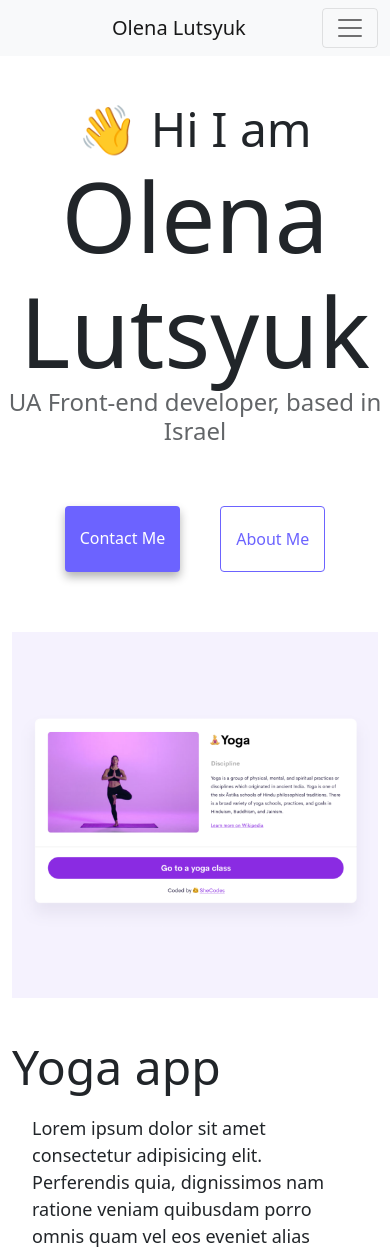
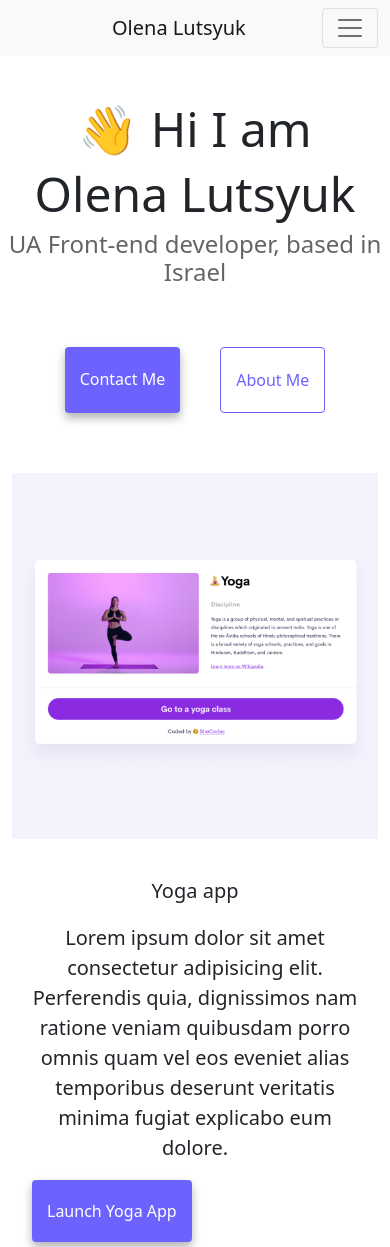
Before and after one commit to elayne-nik/my-first-website, a plain HTML site: page index.html in a window 390 px wide. Shown: the top 1247 px of the page. Drawn offline with nearby package versions, Linux system fonts and the light colour scheme.

Commit message:
Make changes for mobile devices

```diff
--- a/src/styles.css
+++ b/src/styles.css
@@ -99,3 +99,18 @@ p {
   padding: 20px 15px;
   text-decoration: none;
 }
+@media (max-width: 576px) {
+  h1 {
+    font-size: 48px;
+    line-height: 1.5;
+  }
+
+  .app {
+    font-size: 20px;
+    text-align: center;
+  }
+
+  p {
+    text-align: center;
+  }
+}
```
